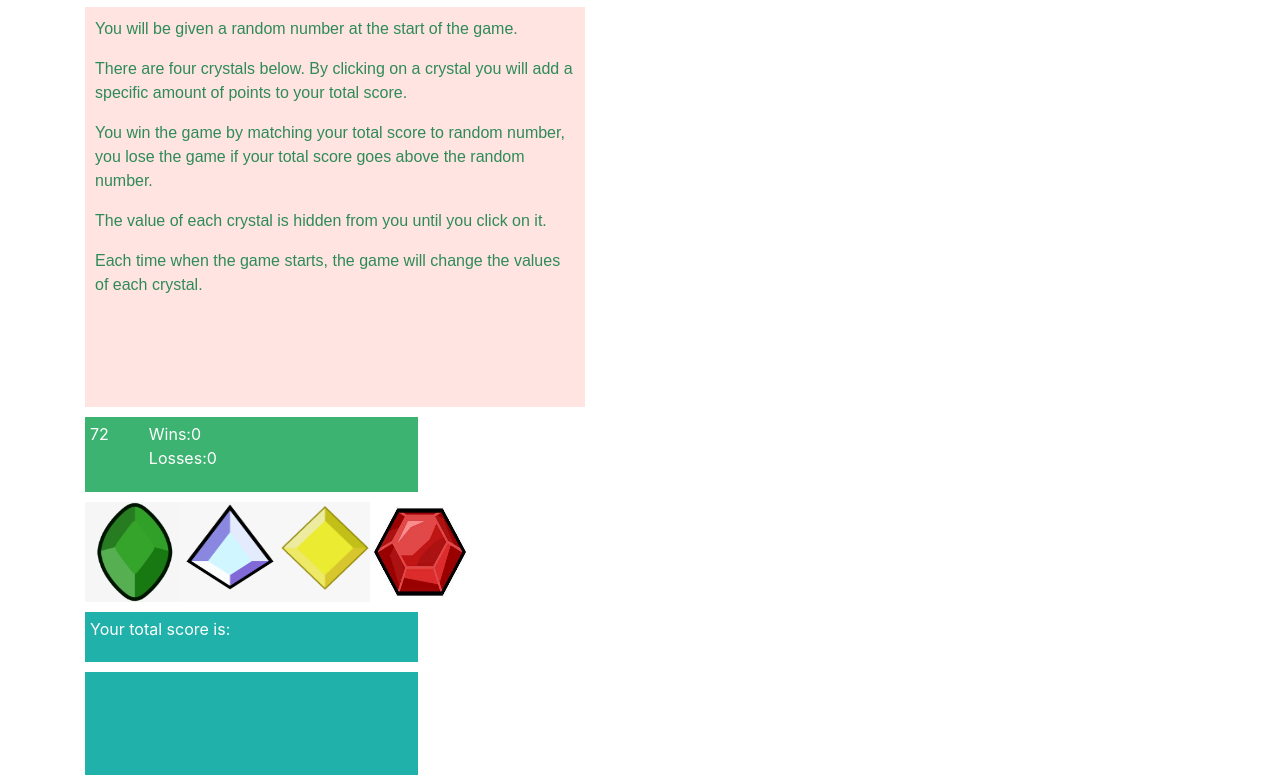
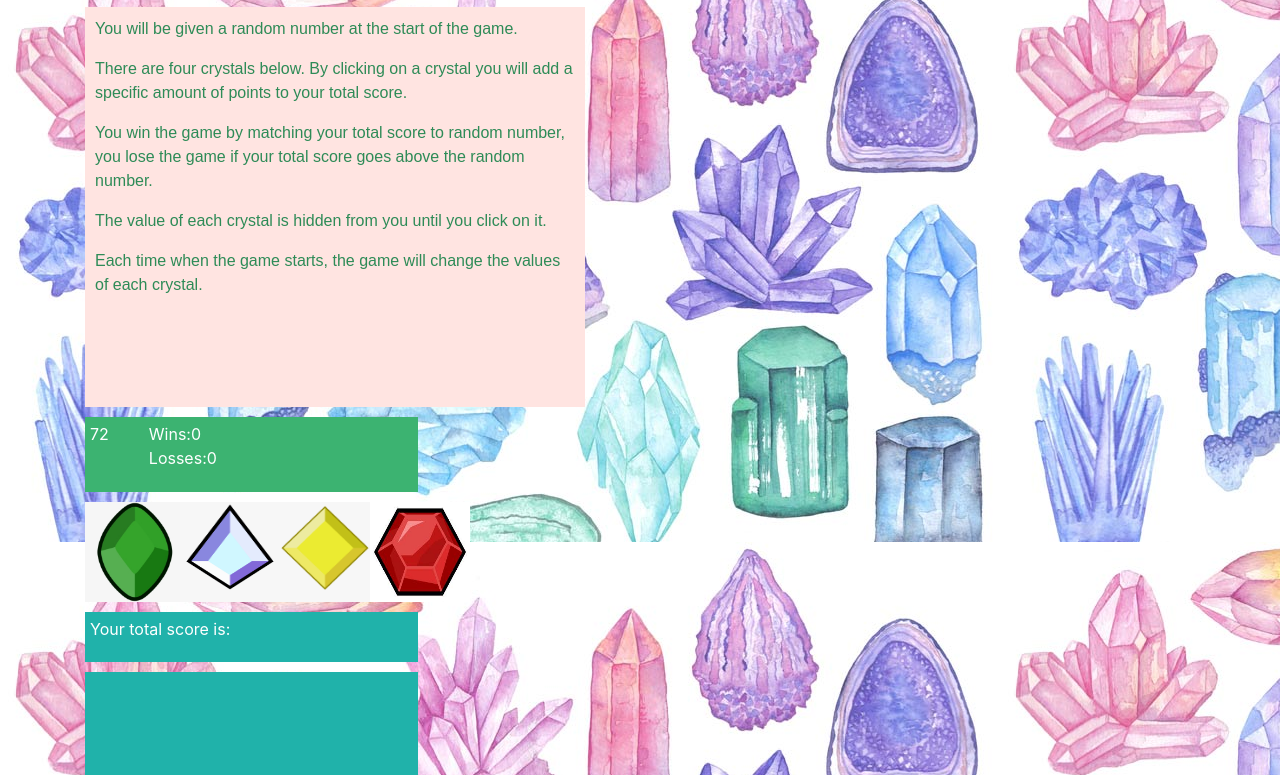
Before and after one commit to hilarykathleen/unit-4-game, a plain HTML site: page index.html in a window 1280 px wide. Shown: the part 83-858 px from the top of the page. Drawn offline with nearby package versions, Linux system fonts and the light colour scheme.

Commit message:
background image added to css

```diff
--- a/assets/css/style.css
+++ b/assets/css/style.css
@@ -1,3 +1,7 @@
+body {
+    background-image: url("../images/00_crystal_Reasons-Why-You-Should-Give-Crystals-a-Try_364248173_Abra-Cadabraaa_FT.jpg")
+}
+
 .header {
     margin-bottom: 10px;
     background-color: #ffa07a;
```
Also changed, not shown: assets/images/00_crystal_Reasons-Why-You-Should-Give-Crystals-a-Try_364248173_Abra-Cadabraaa_FT.jpg (added).
